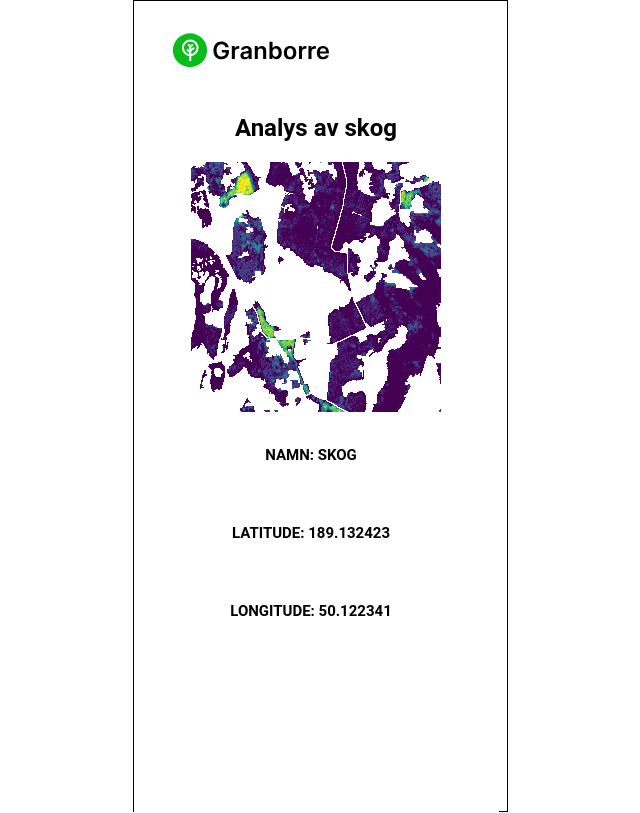
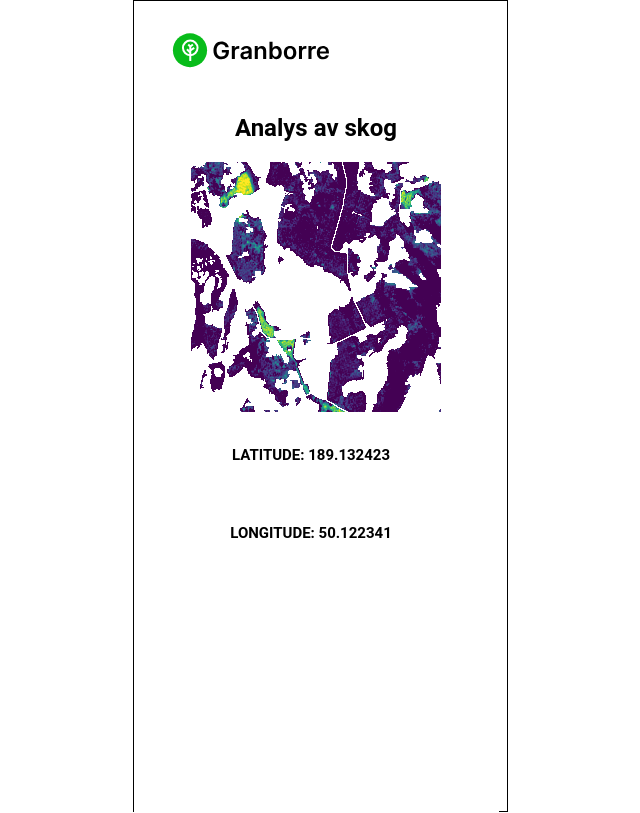
Before and after one commit to ma-chni/Granborre, a React (Create React App) app in the folder client/: page /analys in a window 1280 px wide. Shown: the whole page, without its empty margins (320-960 px from the left). Built offline with nearby package versions, Linux system fonts and the light colour scheme.

Commit message:
Update Analysis.js

```diff
--- a/client/src/components/Analysis/Analysis.js
+++ b/client/src/components/Analysis/Analysis.js
@@ -12,9 +12,6 @@ function Analysis() {
             <img className="forest-image" src={forest} alt="forest" />
             <ul className="middle">
             <li>
-                <p>Namn: Skog</p>
-            </li>
-            <li>
                 <p>Latitude: 189.132423</p>
             </li>
             <li>
```
